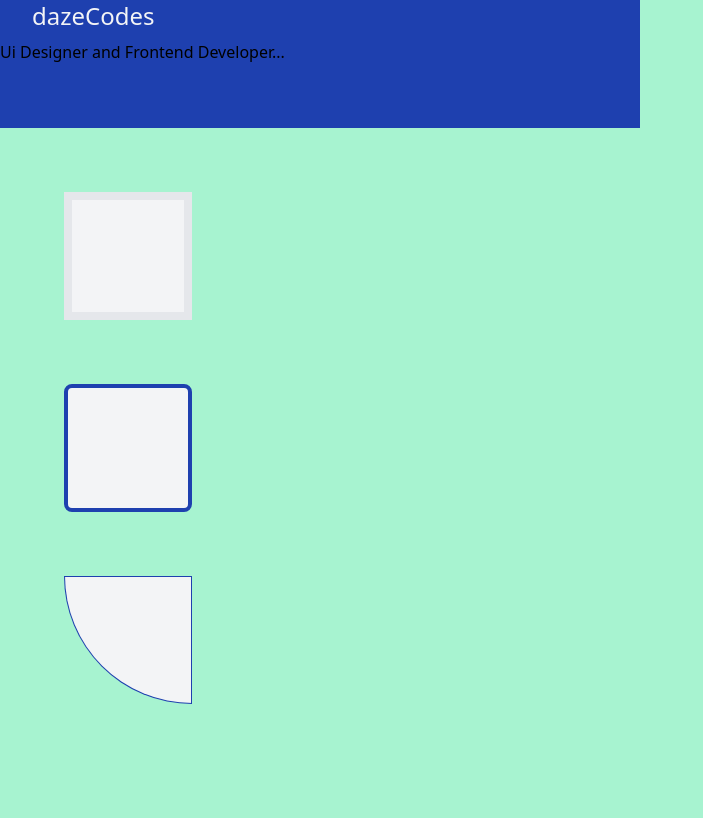
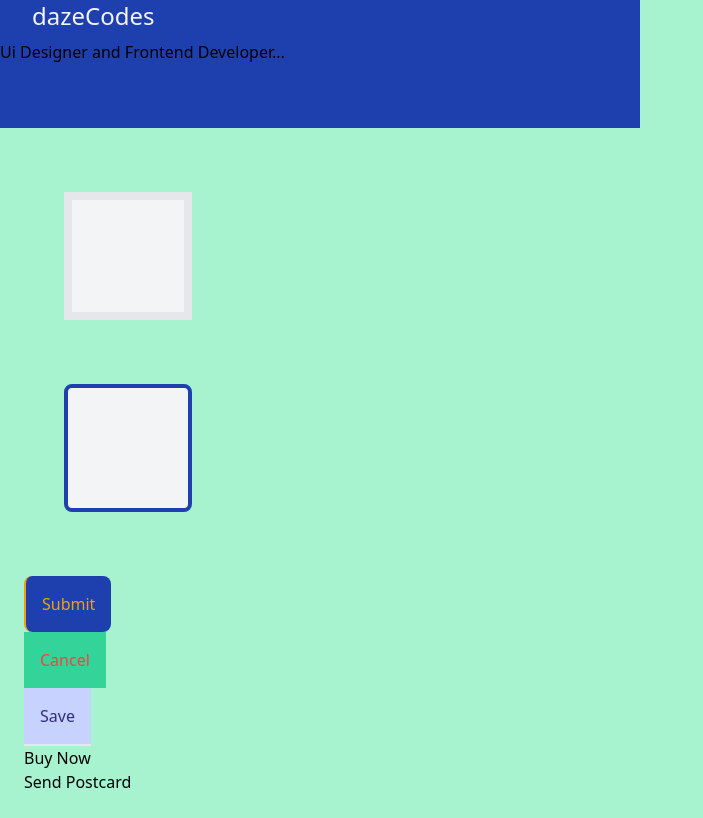
Before and after one commit to dazeign/TailWindCSS-Projects, a plain HTML site: page practice.html in a window 1280 px wide. Shown: the whole page, without its empty margins (0-703 px from the left). Drawn offline with nearby package versions, Linux system fonts and the light colour scheme.

Commit message:
Practicing on project 2

```diff
--- a/practice.html
+++ b/practice.html
@@ -13,5 +13,21 @@
     </div>
     <div class="bg-gray-100 m-16 w-32 h-32 border-8">&nbsp;</div>
     <div class="bg-gray-100 m-16 w-32 h-32 border-4 border-blue-800 rounded-lg">&nbsp;</div>
-    <div class="bg-gray-100 m-16 w-32 h-32 border border-blue-800 rounded-bl-full">&nbsp;</div>
+
     </div>
+<div class="project2 m-6">
+     <!-- blue background, rounded, thick left border -->
+     <div><button class="bg-blue-800 rounded-lg border-l-2 border-yellow-500 p-4 text-yellow-500">Submit</button></div>
+
+     <!-- Red text, outlined -->
+     <div><button class="text-red-500 border-dotted p-4 bg-green-400 border-yellow-500 ">Cancel</button></div>
+
+     <!-- light Indigo background, bottom border, indigo text -->
+     <div><button class="bg-indigo-200 text-white p-4 border-b-2 text-indigo-900 ">Save</button></div>
+
+     <!-- Thick rounded, lots of padding, large button -->
+     <div><button class="">Buy Now</button></div>
+
+     <!-- Outlined, serif font, uppercase, rounded -->
+     <div><button class="">Send Postcard</button></div>
+</div>
```
